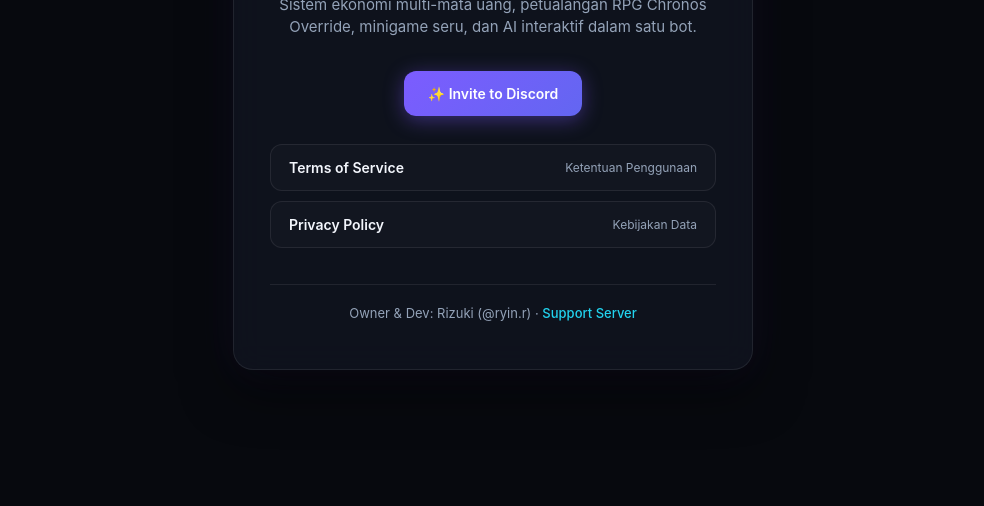
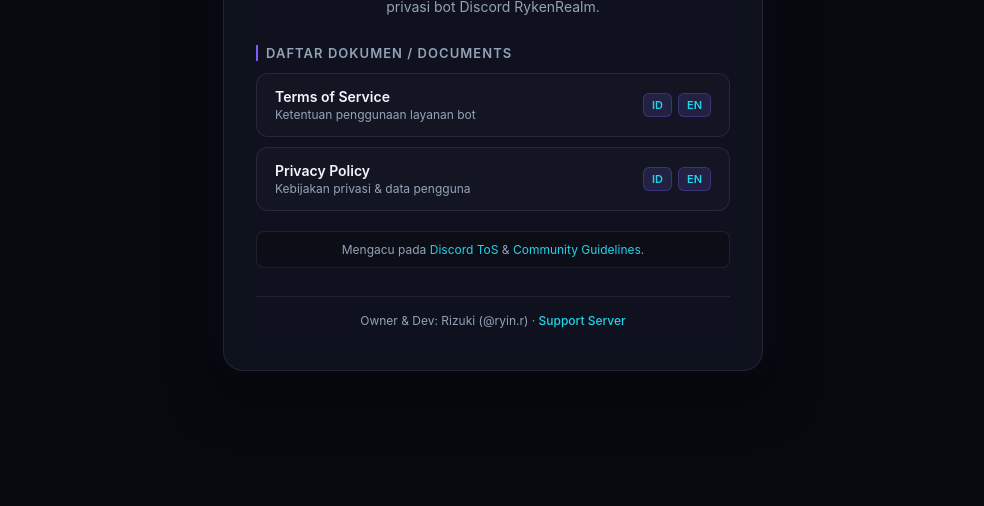
Before and after one commit to Rifkyuser7/rykenrealm-legal, a plain HTML site: page index.html in a window 1280 px wide. Shown: the part 294-800 px from the top of the page, without its empty margins (147-1131 px from the left). Drawn offline with Linux system fonts and the light colour scheme.

Commit message:
Update index.html

```diff
--- a/index.html
+++ b/index.html
@@ -3,11 +3,11 @@
 <head>
 <meta charset="UTF-8">
 <meta name="viewport" content="width=device-width, initial-scale=1.0">
-<title>RykenRealm — Discord Bot</title>
+<title>RykenRealm — Legal Hub</title>
 <style>
   :root {
     --bg: #07090e;
-    --panel: rgba(19, 24, 38, 0.65);
+    --panel: rgba(19, 24, 38, 0.7);
     --text: #f3f6fc;
     --muted: #94a3b8;
     --accent: #7c5cff;
@@ -19,10 +19,10 @@
     margin: 0; min-height: 100vh; display: flex; align-items: center; justify-content: center;
     background: radial-gradient(1000px 500px at 50% -10%, #1c1936 0%, var(--bg) 70%);
     color: var(--text); font-family: -apple-system, BlinkMacSystemFont, "Segoe UI", Roboto, Helvetica, Arial, sans-serif;
-    overflow-x: hidden;
+    padding: 20px;
   }
   .card {
-    max-width: 520px; width: 100%; margin: 20px; padding: 48px 36px; text-align: center;
+    max-width: 540px; width: 100%; padding: 42px 32px; text-align: center;
     background: var(--panel);
     backdrop-filter: blur(16px);
     -webkit-backdrop-filter: blur(16px);
@@ -33,57 +33,92 @@
   .badge {
     display: inline-block; font-size: 11px; letter-spacing: 0.1em; text-transform: uppercase;
     color: var(--accent2); background: rgba(34, 211, 238, 0.1); border: 1px solid rgba(34, 211, 238, 0.25);
-    border-radius: 999px; padding: 6px 14px; margin-bottom: 18px; font-weight: 600;
+    border-radius: 999px; padding: 6px 14px; margin-bottom: 16px; font-weight: 600;
   }
   h1 {
-    font-size: 38px; margin: 0 0 10px; font-weight: 800; letter-spacing: -0.5px;
+    font-size: 32px; margin: 0 0 8px; font-weight: 800; letter-spacing: -0.5px;
     background: linear-gradient(135deg, #fff 30%, var(--accent2) 100%);
     -webkit-background-clip: text; background-clip: text; color: transparent;
   }
-  p.sub { color: var(--muted); margin: 0 0 32px; font-size: 15px; line-height: 1.5; }
+  p.sub { color: var(--muted); margin: 0 0 28px; font-size: 14px; line-height: 1.5; }
 
-  .cta-box { display: flex; gap: 12px; margin-bottom: 28px; justify-content: center; }
-  .btn-primary {
-    background: linear-gradient(135deg, var(--accent), #6366f1);
-    color: #fff; padding: 14px 24px; border-radius: 12px; font-weight: 600; font-size: 14px;
-    text-decoration: none; display: inline-flex; align-items: center; justify-content: center; gap: 8px;
-    box-shadow: 0 4px 20px rgba(124, 92, 255, 0.4);
-    transition: all 0.3s cubic-bezier(0.4, 0, 0.2, 1);
+  .section-title {
+    font-size: 13px; text-transform: uppercase; letter-spacing: 0.08em; color: var(--muted);
+    margin: 24px 0 12px; text-align: left; font-weight: 600; border-left: 2px solid var(--accent); padding-left: 8px;
   }
-  .btn-primary:hover { transform: translateY(-2px); box-shadow: 0 6px 25px rgba(124, 92, 255, 0.6); }
 
   .links { display: flex; flex-direction: column; gap: 10px; }
-  a.doc-link {
+
+  .doc-card {
     display: flex; align-items: center; justify-content: space-between; padding: 14px 18px; border-radius: 12px;
     background: rgba(255, 255, 255, 0.02); border: 1px solid var(--border);
-    color: var(--text); text-decoration: none; font-weight: 600; font-size: 14px;
-    transition: all 0.25s ease;
+    text-decoration: none; transition: all 0.25s ease;
   }
-  a.doc-link:hover {
+  .doc-card:hover {
     border-color: var(--accent2);
     background: rgba(34, 211, 238, 0.04);
     transform: translateY(-2px);
   }
-  a.doc-link span { font-weight: 400; color: var(--muted); font-size: 12px; }
+  .doc-info { text-align: left; }
+  .doc-title { font-weight: 600; font-size: 14px; color: var(--text); display: block; }
+  .doc-desc { font-weight: 400; color: var(--muted); font-size: 12px; margin-top: 2px; display: block; }
 
-  footer { margin-top: 36px; color: var(--muted); font-size: 13px; border-top: 1px solid var(--border); padding-top: 20px; }
+  .lang-badges { display: flex; gap: 6px; }
+  .lang-btn {
+    font-size: 11px; font-weight: 600; padding: 4px 8px; border-radius: 6px;
+    background: rgba(124, 92, 255, 0.15); color: var(--accent2); border: 1px solid rgba(124, 92, 255, 0.3);
+    text-decoration: none; transition: background 0.2s;
+  }
+  .lang-btn:hover { background: var(--accent); color: #fff; }
+
+  .discord-ref {
+    margin-top: 20px; font-size: 12px; color: var(--muted);
+    background: rgba(0, 0, 0, 0.2); padding: 10px; border-radius: 8px; border: 1px solid var(--border);
+  }
+  .discord-ref a { color: var(--accent2); text-decoration: none; }
+  .discord-ref a:hover { text-decoration: underline; }
+
+  footer { margin-top: 28px; color: var(--muted); font-size: 12px; border-top: 1px solid var(--border); padding-top: 16px; }
   footer a { color: var(--accent2); text-decoration: none; font-weight: 500; }
   footer a:hover { text-decoration: underline; }
 </style>
 </head>
 <body>
   <div class="card">
-    <div class="badge">Official Discord Bot</div>
+    <div class="badge">Official Legal Documentation</div>
     <h1>RykenRealm</h1>
-    <p class="sub">Sistem ekonomi multi-mata uang, petualangan RPG Chronos Override, minigame seru, dan AI interaktif dalam satu bot.</p>
+    <p class="sub">Pusat informasi dokumen legal, ketentuan penggunaan, dan kebijakan privasi bot Discord RykenRealm.</p>
 
-    <div class="cta-box">
-      <a class="btn-primary" href="https://discord.com/oauth2/authorize?client_id=1540888527745716285">✨ Invite to Discord</a>
+    <div class="section-title">Daftar Dokumen / Documents</div>
+
+    <div class="links">
+      <!-- Terms of Service -->
+      <div class="doc-card">
+        <div class="doc-info">
+          <span class="doc-title">Terms of Service</span>
+          <span class="doc-desc">Ketentuan penggunaan layanan bot</span>
+        </div>
+        <div class="lang-badges">
+          <a class="lang-btn" href="./terms-of-service.html">ID</a>
+          <a class="lang-btn" href="./terms-of-service-en.html">EN</a>
+        </div>
+      </div>
+
+      <!-- Privacy Policy -->
+      <div class="doc-card">
+        <div class="doc-info">
+          <span class="doc-title">Privacy Policy</span>
+          <span class="doc-desc">Kebijakan privasi &amp; data pengguna</span>
+        </div>
+        <div class="lang-badges">
+          <a class="lang-btn" href="./privacy-policy.html">ID</a>
+          <a class="lang-btn" href="./privacy-policy-en.html">EN</a>
+        </div>
+      </div>
     </div>
 
-    <div class="links">
-      <a class="doc-link" href="./terms-of-service.html">Terms of Service <span>Ketentuan Penggunaan</span></a>
-      <a class="doc-link" href="./privacy-policy.html">Privacy Policy <span>Kebijakan Data</span></a>
+    <div class="discord-ref">
+      Mengacu pada <a href="https://discord.com/terms" target="_blank">Discord ToS</a> &amp; <a href="https://discord.com/guidelines" target="_blank">Community Guidelines</a>.
     </div>
 
     <footer>
```
